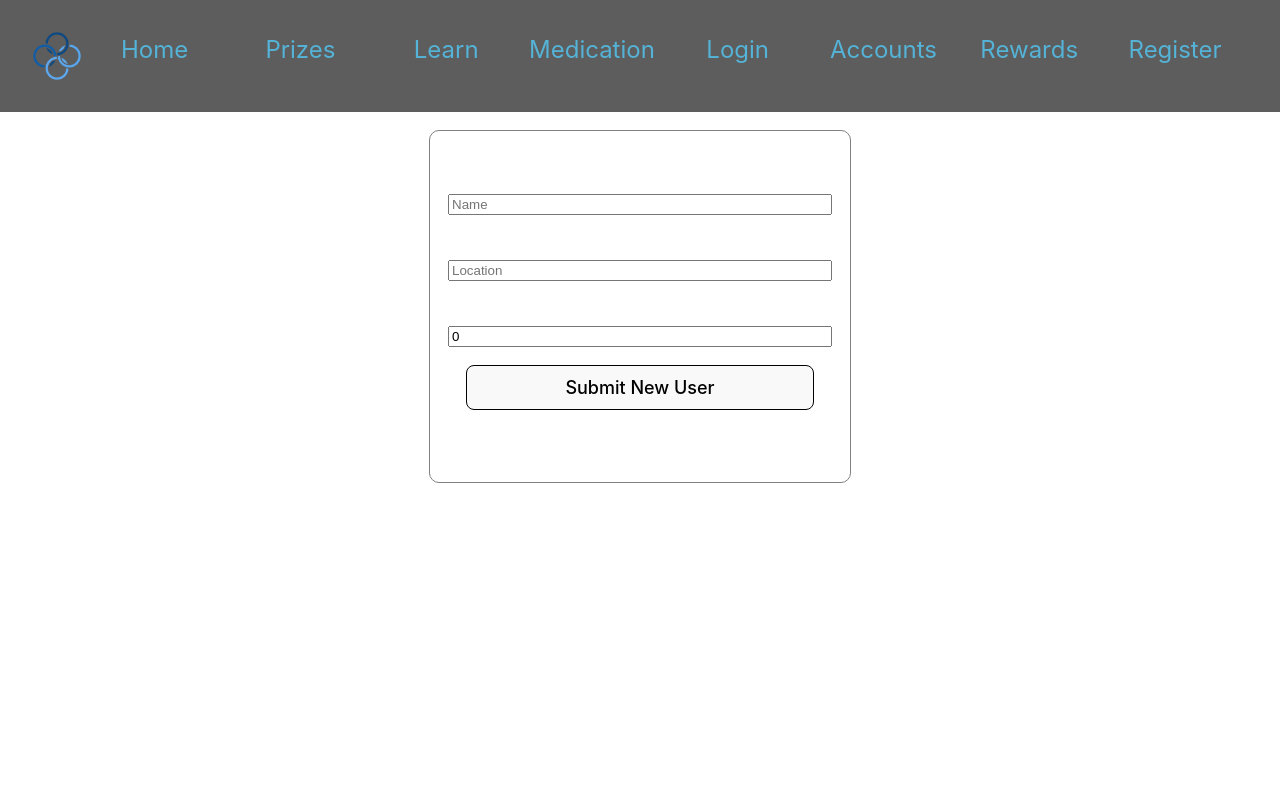
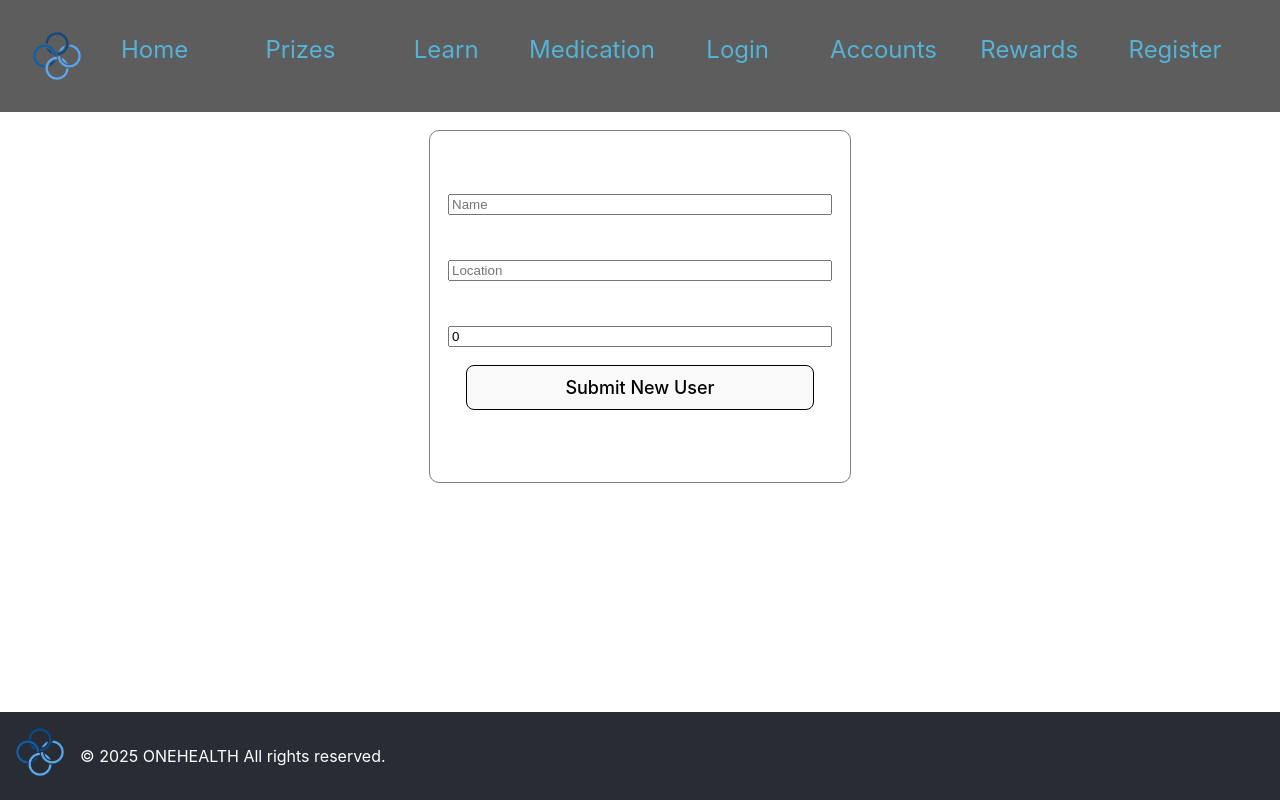
Before and after one commit to patoneill24/OneHealthWebApp, a React (Vite) app in the folder client/: page /register in a window 1280 px wide. Built offline with nearby package versions, Linux system fonts and the light colour scheme.

Commit message:
added footer and more error handling

```diff
--- a/client/src/App.css
+++ b/client/src/App.css
@@ -249,3 +249,22 @@
   margin: 0.5em;
   width: 20em;
 }
+
+
+/* Footer */
+
+.footer {
+  position: fixed;
+  bottom: 0;
+  left: 0;
+  width: 100%;
+  background-color: #282c34;
+  color: white;
+  text-align: center;
+  padding: 1em;
+  display: flex;
+  flex-direction: row;
+  img{
+    margin-right: 1em;
+  }
+}
--- a/client/src/App.tsx
+++ b/client/src/App.tsx
@@ -4,13 +4,14 @@ import Redeem from './pages/redeem';
 import Home from './pages/home';
 import { BrowserRouter } from 'react-router';
 import { AppProvider } from './contexts/userContexts';
-import Navbar from './assets/navbar';
+import Navbar from './components/navbar';
 import Login from './pages/login';
 import Register from './pages/register';
 import Learn from './pages/learn';
 import Medication from './pages/medications';
 import Admin from './pages/admin';
 import AdminRewards from './pages/admin-rewards';
+import Footer from './components/footer';
 
 
 function App() {
@@ -29,6 +30,7 @@ function App() {
           <Route path='/admin' element={<Admin /> } />
           <Route path='/adminrewards' element={<AdminRewards /> } />
         </Routes>
+        <Footer />
         </BrowserRouter>
     </AppProvider>
     </>
--- /dev/null
+++ b/client/src/components/footer.tsx
@@ -0,0 +1,9 @@
+import Logo from '../assets/hs-emp-logo-data.png';
+export default function Footer(){
+    return(
+        <div className='footer'>
+            <img className='logo' src={Logo} alt={'logo'}></img>
+            <p>© 2025 ONEHEALTH All rights reserved.</p>
+        </div>
+    )
+}
--- a/client/src/assets/navbar.tsx
+++ b/client/src/components/navbar.tsx
@@ -1,5 +1,5 @@
 import { Link } from 'react-router-dom';
-import Logo from './hs-emp-logo-data.png';
+import Logo from '../assets/hs-emp-logo-data.png';
 export default function Navbar(){
 
     function activeLine(e: any){
--- a/client/src/pages/admin-rewards.tsx
+++ b/client/src/pages/admin-rewards.tsx
@@ -168,8 +168,12 @@ export default function AdminRewards() {
         return (points + 5);
     }
 
-    function subtractPoints(points:number){
-        return (points - 5);
+    function subtractPoints(points: number): number {
+        if (points === 5) {
+            alert('Rewards cannot be less than 5 points');
+            return points;
+        }
+        return points - 5;
     }
 
 
@@ -241,7 +245,7 @@ export default function AdminRewards() {
         <>
         <h1>Admin Rewards</h1>
         <div className="rewards-container-admin">
-            {rewards.map((reward) => {
+            {rewards.map((reward: RewardsProps) => {
                 return (
                     <div key= {reward.id} className="rewards-item-admin">
                         <h3>{toTitleCase(reward.name)}</h3>
--- a/client/src/pages/admin.tsx
+++ b/client/src/pages/admin.tsx
@@ -42,12 +42,18 @@ export default function Admin(){
         });
     }
 
+    function refreshUsers() {
+      viewAllUsers();
+      if(sharedValue.name == ''){
+        setLoggedInStatus('Not logged in');
+      }
+    }
     function deleteUser(id: number) {
         axios.delete(`http://localhost:3000/users/${id}`)
         .then((response) => {
           console.log(response);
           setUpdateResponse('User deleted successfully!');
-          viewAllUsers();
+          setSharedValue({id:0, name: "", location: "", points: 0});
         })
         .catch((error) => {
           console.log(error);
@@ -146,6 +152,7 @@ export default function Admin(){
                   </div>
                 )
         }</div>
+        <button onClick={() => refreshUsers()}>Refresh Users</button>
         {menu && <UpdateMenu />}
         {updateResponse}
     </>
--- a/client/src/pages/register.tsx
+++ b/client/src/pages/register.tsx
@@ -26,6 +26,10 @@ export default function Register(){
     function submitForm(userName: string, userLocation: string, points: number) {
         if(userName === '' || userLocation === ''){
             setResponse('Error: Please fill out all fields');
+            return;
+        }
+        if(points < 0){
+            setResponse('Error: Points cannot be negative');
             return;
         }
         axios.post('http://localhost:3000/users', {
```
Also changed, not shown: 2 other files (tests, documents, lock files or other folders).
